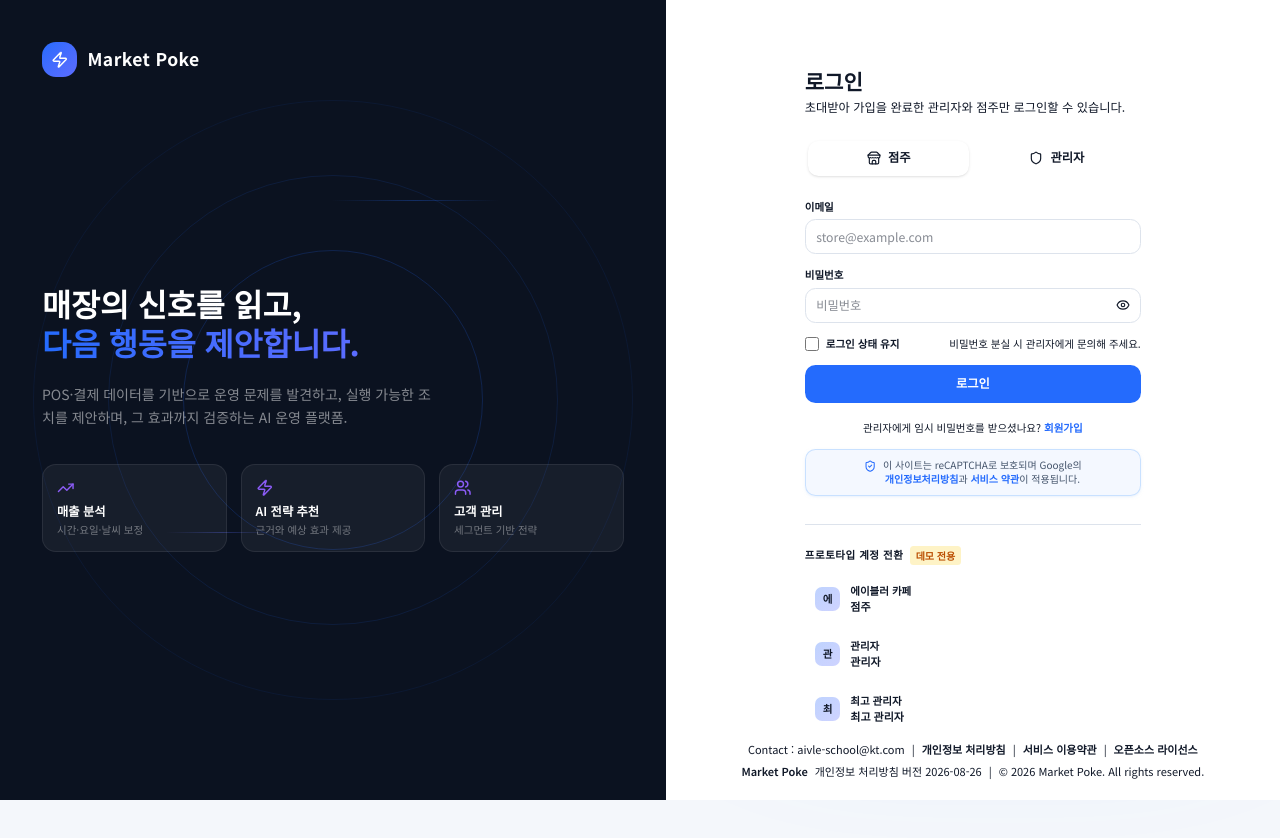
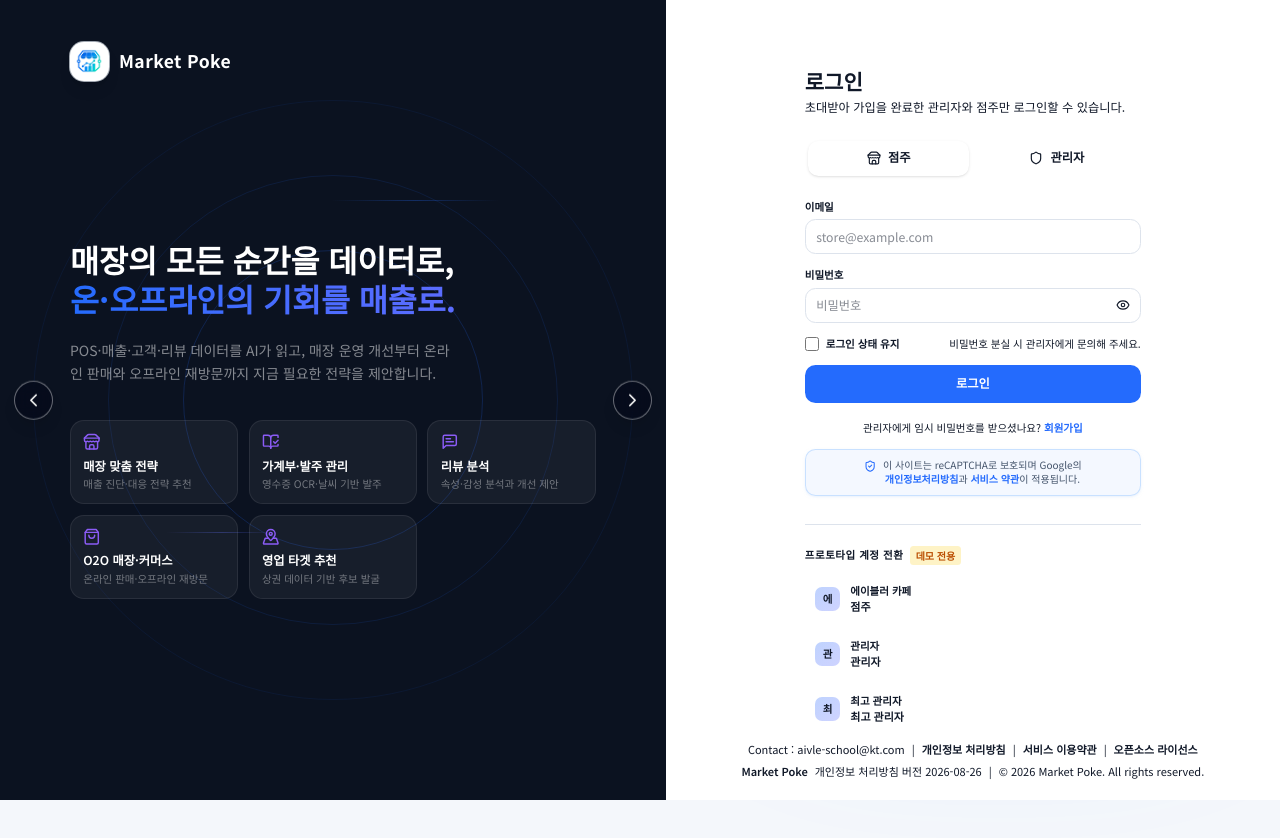
Before and after one commit to AIVLE-07-20-big-project/BP20-FE, a React (Vite) app: page /login in a window 1280 px wide. Shown: the top 838 px of the page. Built offline with nearby package versions, Linux system fonts and the light colour scheme; no server answers.

Commit message:
feat: 로그인 소개 배너와 브랜드 로고 적용

```diff
--- a/src/pages/auth/components/AuthLayout.tsx
+++ b/src/pages/auth/components/AuthLayout.tsx
@@ -1,15 +1,20 @@
-import { useEffect, useRef, type ReactNode } from "react";
+import { useCallback, useEffect, useRef, useState, type ReactNode } from "react";
 import {
-  ArrowRight,
   BarChart3,
+  BookOpenCheck,
   CheckCircle2,
+  ChevronLeft,
+  ChevronRight,
+  MapPinned,
+  MessageSquareText,
+  ShoppingBag,
   Sparkles,
+  Store,
   Target,
   TrendingUp,
-  Users,
-  Zap,
 } from "lucide-react";
 import aiProductImageBanner from "../../../shared/assets/images/image02.png";
+import marketPokeLogo from "../../../shared/assets/images/market-poke-logo.png";
 import { PolicyFooter } from "../../../shared/components/PolicyFooter";
 import { LEGAL_CONFIG } from "../../legal/legalConfig";
 
@@ -20,10 +25,32 @@ interface AuthLayoutProps {
 }
 
 const FEATURES = [
-  { icon: TrendingUp, label: "매출 분석", description: "시간·요일·날씨 보정" },
-  { icon: Zap, label: "AI 전략 추천", description: "근거와 예상 효과 제공" },
-  { icon: Users, label: "고객 관리", description: "세그먼트 기반 전략" },
+  { icon: Store, label: "매장 맞춤 전략", description: "매출 진단·대응 전략 추천" },
+  { icon: BookOpenCheck, label: "가계부·발주 관리", description: "영수증 OCR·날씨 기반 발주" },
+  { icon: MessageSquareText, label: "리뷰 분석", description: "속성·감성 분석과 개선 제안" },
+  { icon: ShoppingBag, label: "O2O 매장·커머스", description: "온라인 판매·오프라인 재방문" },
+  { icon: MapPinned, label: "영업 타겟 추천", description: "상권 데이터 기반 후보 발굴" },
 ];
+
+const INTRODUCTION_PANEL_COUNT = 4;
+const INTRODUCTION_AUTOPLAY_DELAY_MS = 7_000;
+
+function BrandIdentity({ dark = false }: { dark?: boolean }) {
+  return (
+    <div className="flex items-center gap-3">
+      <div className="flex h-11 w-11 items-center justify-center overflow-hidden rounded-2xl bg-white p-1.5 shadow-lg shadow-black/10 ring-1 ring-slate-200/70">
+        <img
+          src={marketPokeLogo}
+          alt={`${LEGAL_CONFIG.serviceName} 로고`}
+          className="h-full w-full object-contain"
+        />
+      </div>
+      <span className={`text-xl font-black tracking-wide ${dark ? "text-white" : "text-[#0B1220]"}`}>
+        {LEGAL_CONFIG.serviceName}
+      </span>
+    </div>
+  );
+}
 
 export function AuthLayout({
   children,
@@ -32,6 +59,20 @@ export function AuthLayout({
 }: AuthLayoutProps) {
   const layoutRef = useRef<HTMLDivElement>(null);
   const asideRef = useRef<HTMLElement>(null);
+  const [currentIntroductionPanel, setCurrentIntroductionPanel] = useState(0);
+
+  const showIntroductionPanel = useCallback((panelIndex: number) => {
+    if (!scrollExperience || window.innerWidth < 1024) return;
+
+    const normalizedPanelIndex =
+      (panelIndex + INTRODUCTION_PANEL_COUNT) % INTRODUCTION_PANEL_COUNT;
+
+    setCurrentIntroductionPanel(normalizedPanelIndex);
+    window.scrollTo({
+      top: normalizedPanelIndex * window.innerHeight,
+      behavior: "smooth",
+    });
+  }, [scrollExperience]);
 
   useEffect(() => {
     if (!scrollExperience) return;
@@ -44,7 +85,13 @@ export function AuthLayout({
       if (window.innerWidth < 1024) return;
 
       const stage = Math.max(0, window.scrollY / window.innerHeight);
+      const activePanel = Math.min(
+        INTRODUCTION_PANEL_COUNT - 1,
+        Math.max(0, Math.round(stage)),
+      );
       const panels = layoutRef.current?.querySelectorAll<HTMLElement>("[data-horizontal-panel]");
+
+      setCurrentIntroductionPanel(activePanel);
 
       panels?.forEach((panel) => {
         const panelIndex = Number(panel.dataset.horizontalPanel ?? 0);
@@ -65,17 +112,20 @@ export function AuthLayout({
       if (event.clientX > window.innerWidth * 0.52) return;
       if (wheelLocked || Math.abs(event.deltaY) < 8) return;
 
-      const currentStage = Math.round(window.scrollY / window.innerHeight);
+      const currentStage = Math.min(
+        INTRODUCTION_PANEL_COUNT - 1,
+        Math.max(0, Math.round(window.scrollY / window.innerHeight)),
+      );
       const direction = event.deltaY > 0 ? 1 : -1;
-      const nextStage = Math.min(3, Math.max(0, currentStage + direction));
+      const nextStage = Math.min(
+        INTRODUCTION_PANEL_COUNT - 1,
+        Math.max(0, currentStage + direction),
+      );
 
       if (nextStage === currentStage) return;
 
       wheelLocked = true;
-      window.scrollTo({
-        top: nextStage * window.innerHeight,
-        behavior: "smooth",
-      });
+      showIntroductionPanel(nextStage);
       wheelUnlockTimer = window.setTimeout(() => {
         wheelLocked = false;
       }, 750);
@@ -93,13 +143,28 @@ export function AuthLayout({
       window.removeEventListener("resize", handleScroll);
       window.removeEventListener("wheel", handleWheel);
     };
-  }, [scrollExperience]);
+  }, [scrollExperience, showIntroductionPanel]);
+
+  useEffect(() => {
+    if (!scrollExperience || window.innerWidth < 1024) return;
+
+    const autoplayTimer = window.setTimeout(() => {
+      const visiblePanel = Math.round(window.scrollY / window.innerHeight);
+      showIntroductionPanel(visiblePanel + 1);
+    }, INTRODUCTION_AUTOPLAY_DELAY_MS);
+
+    return () => window.clearTimeout(autoplayTimer);
+  }, [currentIntroductionPanel, scrollExperience, showIntroductionPanel]);
 
   const authContent = (
     <div className={contentWidth === "md" ? "w-full max-w-lg" : "w-full max-w-sm"}>
       <div className="mb-8 flex items-center gap-2 lg:hidden">
-        <div className="flex h-8 w-8 items-center justify-center rounded-xl bg-gradient-to-br from-[#246BFD] to-[#5B6CFF]">
-          <Zap className="h-4 w-4 text-white" />
+        <div className="flex h-9 w-9 items-center justify-center overflow-hidden rounded-xl bg-white p-1 shadow-sm ring-1 ring-slate-200">
+          <img
+            src={marketPokeLogo}
+            alt={`${LEGAL_CONFIG.serviceName} 로고`}
+            className="h-full w-full object-contain"
+          />
         </div>
         <span className="text-lg font-black tracking-wide">{LEGAL_CONFIG.serviceName}</span>
       </div>
@@ -108,7 +173,10 @@ export function AuthLayout({
   );
 
   const firstIntroduction = (
-    <section className="flex min-h-screen items-center bg-white px-6 py-20 sm:px-10 lg:px-16">
+    <section className="relative flex min-h-screen items-center bg-white px-6 py-20 sm:px-10 lg:px-20">
+      <div className="absolute left-6 top-10 sm:left-10 lg:left-20">
+        <BrandIdentity />
+      </div>
       <div className="mx-auto grid w-full max-w-3xl items-center gap-8">
         <div>
           <div className="mb-5 inline-flex items-center gap-2 rounded-full bg-[#246BFD]/10 px-4 py-2 text-sm font-bold text-[#246BFD]">
@@ -152,7 +220,7 @@ export function AuthLayout({
       <aside
         ref={asideRef}
         data-horizontal-panel={scrollExperience ? "0" : undefined}
-        className={`relative hidden min-h-screen w-[52%] overflow-hidden bg-[#0B1220] p-12 lg:flex lg:flex-col ${
+        className={`relative hidden min-h-screen w-[52%] overflow-hidden bg-[#0B1220] px-20 py-12 lg:flex lg:flex-col ${
           scrollExperience ? "lg:fixed lg:inset-y-0 lg:left-0 lg:z-30 lg:h-screen lg:will-change-transform" : ""
         }`}
       >
@@ -165,28 +233,25 @@ export function AuthLayout({
           <div className="absolute bottom-1/3 left-1/4 h-px w-32 bg-gradient-to-r from-transparent via-[#5B6CFF]/30 to-transparent" />
         </div>
 
-        <div className="relative z-10 flex items-center gap-3">
-          <div className="flex h-10 w-10 items-center justify-center rounded-2xl bg-gradient-to-br from-[#246BFD] to-[#5B6CFF]">
-            <Zap className="h-5 w-5 text-white" />
-          </div>
-          <span className="text-xl font-black tracking-wide text-white">{LEGAL_CONFIG.serviceName}</span>
+        <div className="relative z-10">
+          <BrandIdentity dark />
         </div>
 
         <div className="relative z-10 my-auto">
           <h1 className="mb-6 text-4xl font-black leading-tight text-white">
-            매장의 신호를 읽고,
+            매장의 모든 순간을 데이터로,
             <br />
             <span className="bg-gradient-to-r from-[#246BFD] to-[#5B6CFF] bg-clip-text text-transparent">
-              다음 행동을 제안합니다.
+              온·오프라인의 기회를 매출로.
             </span>
           </h1>
           <p className="mb-10 max-w-md text-base leading-relaxed text-white/50">
-            POS·결제 데이터를 기반으로 운영 문제를 발견하고, 실행 가능한 조치를 제안하며,
-            그 효과까지 검증하는 AI 운영 플랫폼.
+            POS·매출·고객·리뷰 데이터를 AI가 읽고, 매장 운영 개선부터 온라인 판매와
+            오프라인 재방문까지 지금 필요한 전략을 제안합니다.
           </p>
-          <div className="grid grid-cols-3 gap-4">
+          <div className="grid grid-cols-2 gap-3 xl:grid-cols-3">
             {FEATURES.map(({ icon: Icon, label, description }) => (
-              <div key={label} className="rounded-2xl border border-white/8 bg-white/5 p-4">
+              <div key={label} className="rounded-2xl border border-white/8 bg-white/5 p-3.5">
                 <Icon className="mb-2 h-5 w-5 text-[#8B5CF6]" />
                 <div className="text-sm font-semibold text-white">{label}</div>
                 <div className="mt-0.5 text-xs text-white/40">{description}</div>
@@ -218,9 +283,40 @@ export function AuthLayout({
 
       {scrollExperience && (
         <>
+          <nav
+            aria-label="서비스 소개 배너 이동"
+            className="pointer-events-none fixed left-0 top-1/2 z-[70] hidden w-[52%] -translate-y-1/2 items-center justify-between px-4 lg:flex"
+          >
+            <button
+              type="button"
+              onClick={() => {
+                const visiblePanel = Math.round(window.scrollY / window.innerHeight);
+                showIntroductionPanel(visiblePanel - 1);
+              }}
+              className="pointer-events-auto flex h-11 w-11 items-center justify-center rounded-full border border-white/40 bg-slate-950/45 text-white shadow-lg backdrop-blur transition hover:scale-105 hover:bg-slate-950/70 focus:outline-none focus:ring-2 focus:ring-[#8EAFFF] focus:ring-offset-2 focus:ring-offset-transparent"
+              aria-label="이전 소개 배너"
+            >
+              <ChevronLeft className="h-6 w-6" />
+            </button>
+            <button
+              type="button"
+              onClick={() => {
+                const visiblePanel = Math.round(window.scrollY / window.innerHeight);
+                showIntroductionPanel(visiblePanel + 1);
+              }}
+              className="pointer-events-auto flex h-11 w-11 items-center justify-center rounded-full border border-white/40 bg-slate-950/45 text-white shadow-lg backdrop-blur transition hover:scale-105 hover:bg-slate-950/70 focus:outline-none focus:ring-2 focus:ring-[#8EAFFF] focus:ring-offset-2 focus:ring-offset-transparent"
+              aria-label="다음 소개 배너"
+            >
+              <ChevronRight className="h-6 w-6" />
+            </button>
+          </nav>
+
           <div className="lg:hidden">{firstIntroduction}</div>
 
-          <section data-horizontal-panel="2" className="flex min-h-screen items-center bg-[#F5F7FF] px-6 py-20 sm:px-10 lg:fixed lg:inset-y-0 lg:left-0 lg:z-20 lg:w-[52%] lg:px-12 lg:py-10 lg:will-change-transform">
+          <section data-horizontal-panel="2" className="relative flex min-h-screen items-center bg-[#F5F7FF] px-6 py-20 sm:px-10 lg:fixed lg:inset-y-0 lg:left-0 lg:z-20 lg:w-[52%] lg:px-20 lg:py-10 lg:will-change-transform">
+            <div className="absolute left-6 top-10 sm:left-10 lg:left-20">
+              <BrandIdentity />
+            </div>
             <div className="mx-auto grid w-full max-w-3xl items-center gap-8">
               <div className="relative order-2 lg:order-1">
                 <div className="absolute -inset-5 rounded-[2.5rem] bg-gradient-to-br from-[#8B5CF6]/20 to-[#246BFD]/10 blur-2xl" />
@@ -272,7 +368,10 @@ export function AuthLayout({
             </div>
           </section>
 
-          <section data-horizontal-panel="3" className="flex min-h-screen items-center bg-[#0B1220] px-6 py-20 text-white sm:px-10 lg:fixed lg:inset-y-0 lg:left-0 lg:z-20 lg:w-[52%] lg:px-12 lg:py-10 lg:will-change-transform">
+          <section data-horizontal-panel="3" className="relative flex min-h-screen items-center bg-[#0B1220] px-6 py-20 text-white sm:px-10 lg:fixed lg:inset-y-0 lg:left-0 lg:z-20 lg:w-[52%] lg:px-20 lg:py-10 lg:will-change-transform">
+            <div className="absolute left-6 top-10 sm:left-10 lg:left-20">
+              <BrandIdentity dark />
+            </div>
             <div className="mx-auto grid w-full max-w-3xl items-center gap-8">
               <div>
                 <div className="mb-5 inline-flex items-center gap-2 rounded-full bg-white/10 px-4 py-2 text-sm font-bold text-[#8EAFFF]">
```
